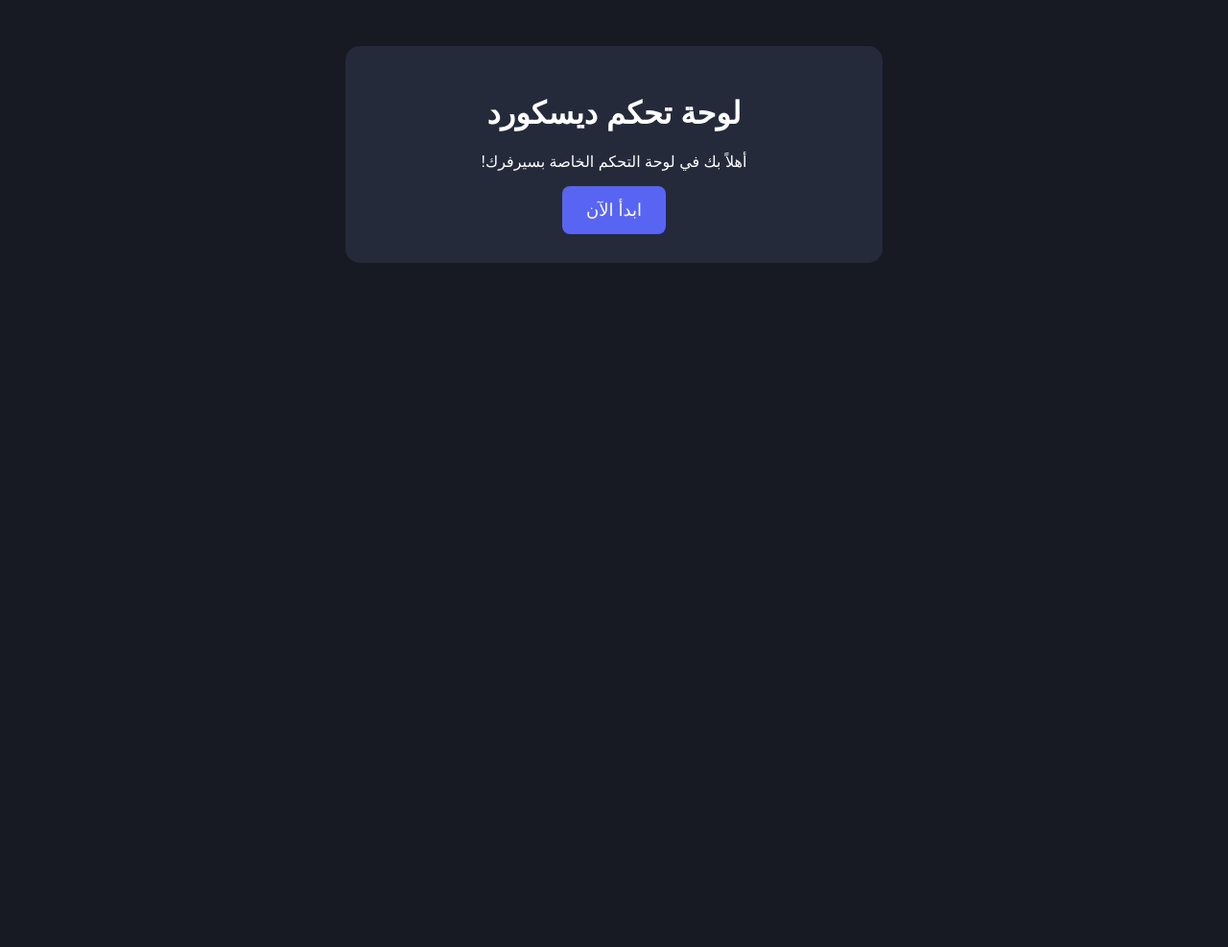
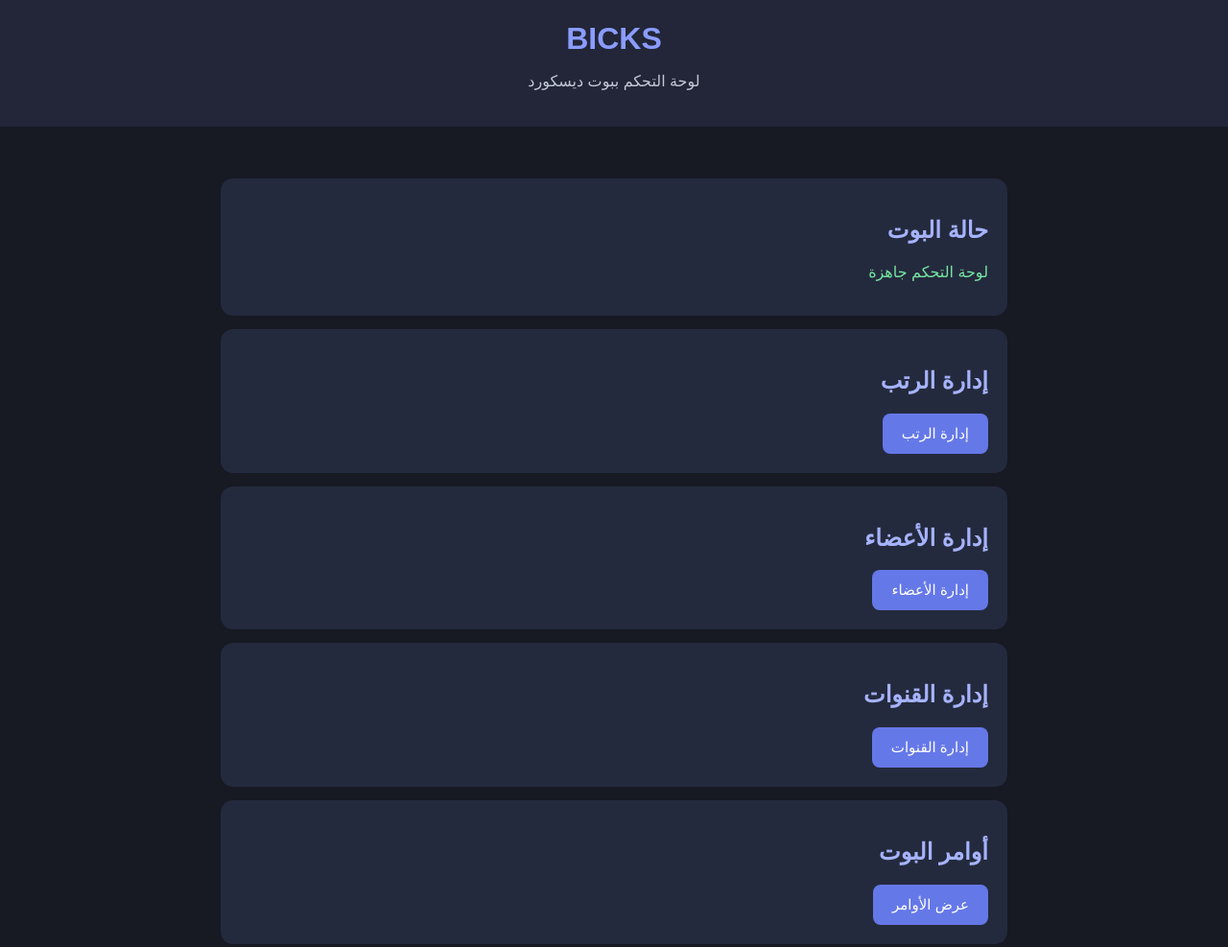
Before and after one commit to mm34bost-star/discord-dashboard, a plain HTML site: page index.html in a window 1280 px wide. Shown: the top 987 px of the page at 96% size. Before the commit the page ends 800 px from the top, so only its background shows below. Drawn offline with Linux system fonts and the light colour scheme.

Commit message:
Update index.html

```diff
--- a/index.html
+++ b/index.html
@@ -1,39 +1,62 @@
+
 <!DOCTYPE html>
 <html lang="ar" dir="rtl">
 <head>
-  <meta charset="UTF-8">
-  <meta name="viewport" content="width=device-width, initial-scale=1.0">
-  <title>لوحة تحكم ديسكورد</title>
-  <style>
-    body {
-      background: #171923;
-      color: white;
-      font-family: Arial;
-      text-align: center;
-      padding: 40px;
-    }
-    .box {
-      background: #252a3a;
-      padding: 30px;
-      border-radius: 15px;
-      max-width: 500px;
-      margin: auto;
-    }
-    button {
-      background: #5865F2;
-      color: white;
-      border: 0;
-      padding: 14px 25px;
-      border-radius: 8px;
-      font-size: 18px;
-    }
-  </style>
+<meta charset="UTF-8">
+<meta name="viewport" content="width=device-width, initial-scale=1.0">
+<title>BICKS Dashboard</title>
+<style>
+*{box-sizing:border-box}
+body{margin:0;background:#171923;color:white;font-family:Arial,sans-serif}
+header{background:#222638;padding:22px;text-align:center}
+header h1{margin:0;color:#8b9cff}
+header p{color:#c3c8d8}
+.container{max-width:850px;margin:25px auto;padding:15px}
+.card{background:#242a3d;padding:20px;margin:14px 0;border-radius:13px}
+h2{color:#a6b3ff}
+button{background:#6578e8;color:white;border:0;padding:12px 20px;border-radius:8px;cursor:pointer;font-size:15px}
+button:hover{background:#8291ff}
+.status{color:#75e6a1}
+footer{text-align:center;color:#9298aa;padding:25px}
+</style>
 </head>
 <body>
-  <div class="box">
-    <h1>لوحة تحكم ديسكورد</h1>
-    <p>أهلاً بك في لوحة التحكم الخاصة بسيرفرك!</p>
-    <button>ابدأ الآن</button>
-  </div>
+<header>
+<h1> BICKS </h1>
+<p>لوحة التحكم ببوت ديسكورد</p>
+</header>
+
+<div class="container">
+
+<div class="card">
+<h2>حالة البوت</h2>
+<p class="status">لوحة التحكم جاهزة</p>
+</div>
+
+<div class="card">
+<h2>إدارة الرتب</h2>
+<button onclick="alert('سيتم ربط إدارة الرتب بالبوت لاحقاً')">إدارة الرتب</button>
+</div>
+
+<div class="card">
+<h2>إدارة الأعضاء</h2>
+<button onclick="alert('سيتم ربط إدارة الأعضاء بالبوت لاحقاً')">إدارة الأعضاء</button>
+</div>
+
+<div class="card">
+<h2>إدارة القنوات</h2>
+<button onclick="alert('سيتم ربط إدارة القنوات بالبوت لاحقاً')">إدارة القنوات</button>
+</div>
+
+<div class="card">
+<h2>أوامر البوت</h2>
+<button onclick="alert('سيتم ربط الأوامر بالبوت لاحقاً')">عرض الأوامر</button>
+</div>
+
+</div>
+
+<footer>
+BICKS Dashboard © 2026
+</footer>
 </body>
 </html>
```
